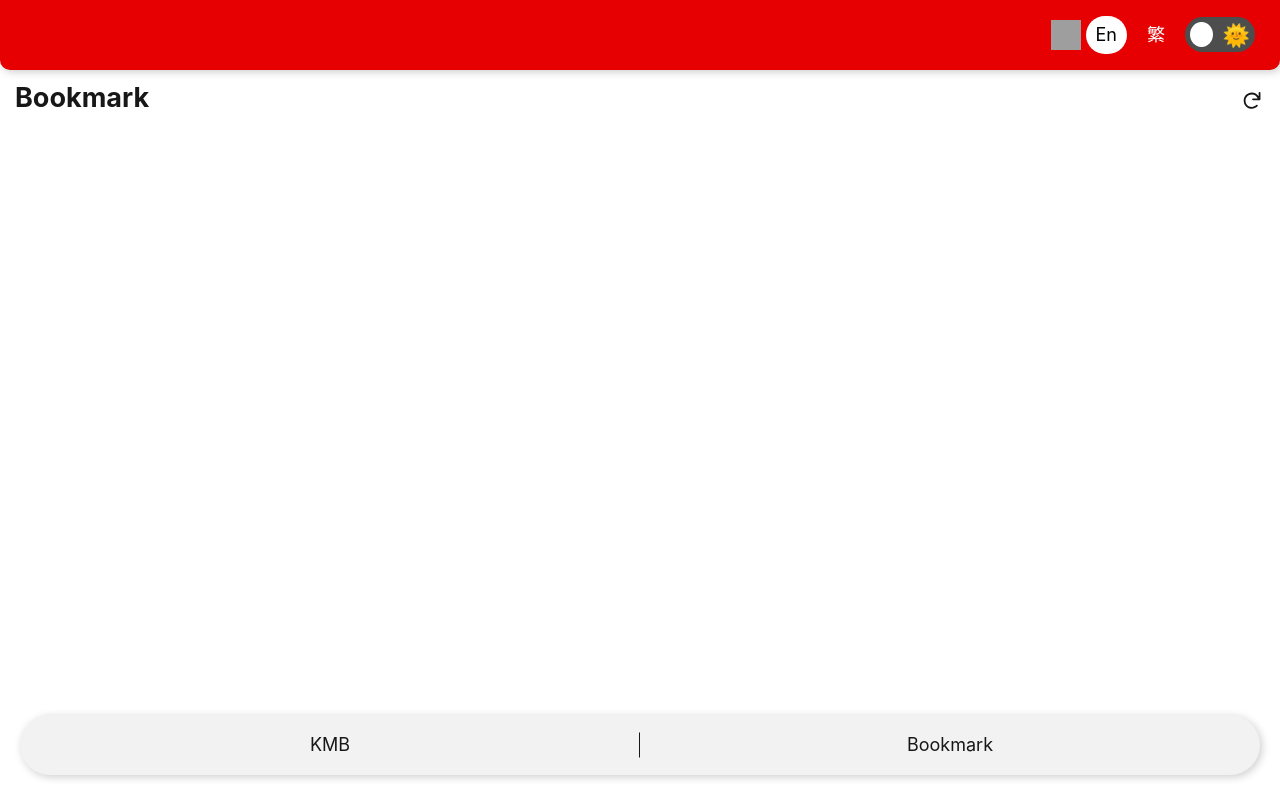
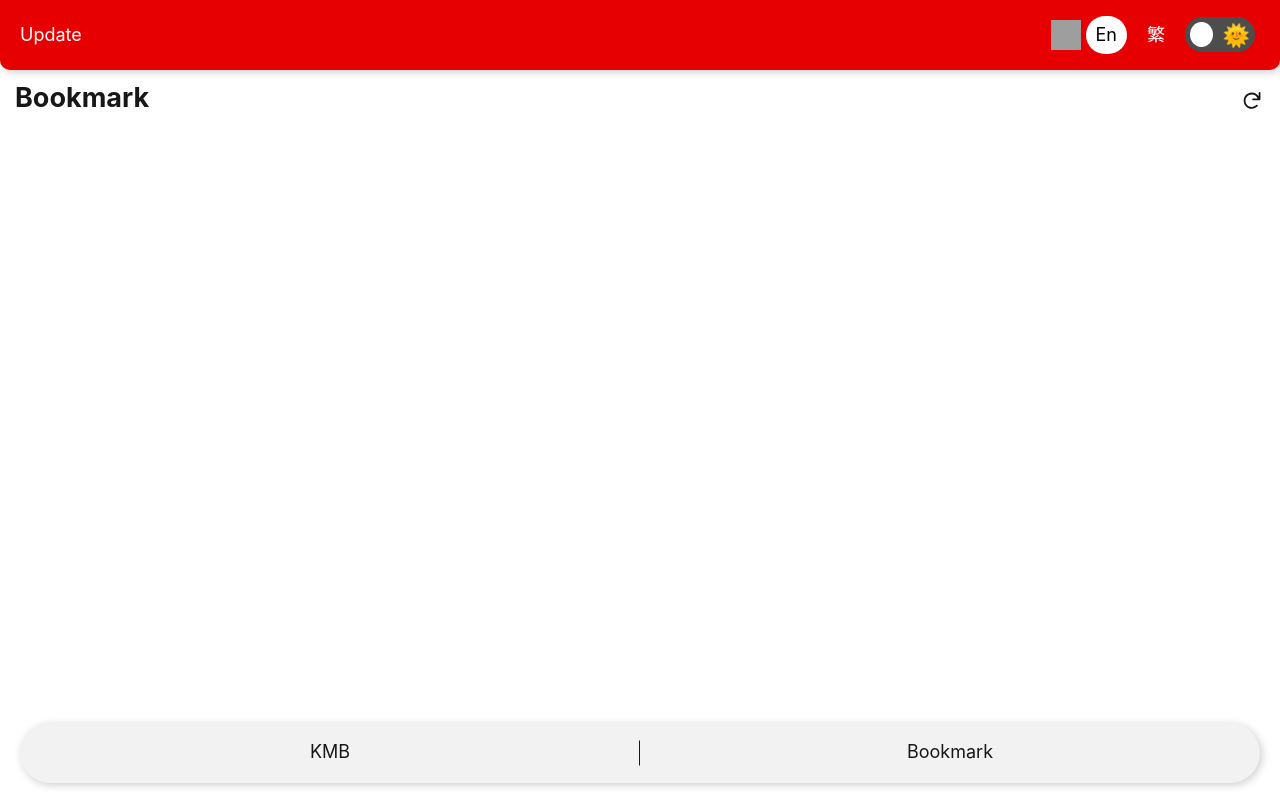
Before and after one commit to tchmhkg/nextjs-bus, a Next.js app: page /en/bookmark in a window 1280 px wide. Built offline with nearby package versions, Linux system fonts and the light colour scheme; grey boxes are pictures that could not be loaded.

Commit message:
add update routes api; ui update

```diff
--- a/components/bookmark-list.js
+++ b/components/bookmark-list.js
@@ -5,7 +5,7 @@ import styled from 'styled-components';
 const BookmarkItem = dynamic(import('~/components/bookmark-item'));
 
 const Container = styled.div`
-  margin-top: 30px;
+  margin: 30px 0 70px 0;
 `;
 
 const BookmarkList = ({ loading, list = [] }) => {
--- a/components/bottom-nav.js
+++ b/components/bottom-nav.js
@@ -5,8 +5,8 @@ import useTranslation from '~/hooks/useTranslation';
 
 const Container = styled.div`
   position: fixed;
-  bottom: calc(env(safe-area-inset-bottom) + 25px);
-  ${'' /* margin-bottom: env(safe-area-inset-bottom); */}
+  bottom: 0;
+  padding-bottom: 35px;
   width: 100vw;
   display: flex;
   align-items: center;
--- a/components/kmb/suggestion.js
+++ b/components/kmb/suggestion.js
@@ -1,7 +1,6 @@
 import React, { useState, useEffect, useCallback } from 'react';
 import styled from 'styled-components';
 import { useStorage } from '~/hooks/useStorage';
-import { BUS_ROUTES } from '~/utils/bus-routes';
 
 const Container = styled.div`
   background-color: ${(props) => props.theme.backgroundAlt};
@@ -29,7 +28,7 @@ const Suggestion = ({ input, onClickSuggestion = () => {}, clickedSuggestion = f
 
   useEffect(() => {
     const getDataFromStorage = async () => {
-      const rawData = BUS_ROUTES;//await localStorage.getItem('kmb_routes_list');
+      const rawData = localStorage['KMB_ROUTES_LIST'];
       if(rawData) {
         const dataArray = [...new Set(rawData.split(','))];
         setList(dataArray);
--- a/components/language-switcher.js
+++ b/components/language-switcher.js
@@ -2,7 +2,7 @@ import React from 'react';
 import { useRouter } from "next/router";
 import styled from "styled-components";
 import { locales, languageNames } from "~/translations/config";
-import { LanguageContext } from "~/context/LanguageContext";
+import { LanguageContext } from "~/context/language-context";
 
 const Wrapper = styled.div`
   display: flex;
--- a/components/navbar.js
+++ b/components/navbar.js
@@ -1,6 +1,8 @@
 import dynamic from 'next/dynamic';
 import React, { memo, useState } from 'react';
 import styled from 'styled-components';
+import useTranslation from '~/hooks/useTranslation';
+import { getKmbRoutes } from '~/services/kmb-service';
 // import Menu from "~/components/menu";
 const LanguageSwitcher = dynamic(import('~/components/language-switcher'));
 const ThemeSwitcher = dynamic(import('~/components/theme-switcher'));
@@ -13,16 +15,22 @@ const Container = styled.div`
   left: 0;
   display: flex;
   align-items: center;
-  justify-content: flex-end;
+  justify-content: space-between;
   height: 70px;
-  background-color: ${props => props.theme.kmbRed};
-  z-index: ${({shouldUpdateZIndex}) => shouldUpdateZIndex ? 20 : 15};
+  background-color: ${(props) => props.theme.kmbRed};
+  z-index: ${({ shouldUpdateZIndex }) => (shouldUpdateZIndex ? 20 : 15)};
   border-bottom-left-radius: 10px;
   border-bottom-right-radius: 10px;
-  box-shadow: 2px 2px 8px 0 rgba(0,0,0,0.2);
+  box-shadow: 2px 2px 8px 0 rgba(0, 0, 0, 0.2);
   @media (min-width: 768px) {
     padding-right: 15px;
   }
+`;
+
+const LeftWrapper = styled.div`
+  display: flex;
+  flex-direction: row;
+  align-items: center;
 `;
 
 const RightWrapper = styled.div`
@@ -40,9 +48,19 @@ const GitHubIconWrapper = styled.div`
   }
 `;
 
+const UpdateButton = styled.div`
+  cursor: pointer;
+  color: ${({ theme }) => theme.white};
+  margin: 0 20px;
+`;
+
 const GitHubButton = memo(() => (
   <GitHubIconWrapper>
-    <a href="https://github.com/tchmhkg/nextjs-bus" rel="noopener" target="_blank">
+    <a
+      href="https://github.com/tchmhkg/nextjs-bus"
+      rel="noopener"
+      target="_blank"
+    >
       <Image
         src="/images/github.png"
         width={30}
@@ -51,19 +69,29 @@ const GitHubButton = memo(() => (
       />
     </a>
   </GitHubIconWrapper>
-))
+));
 
 const Header = () => {
-
+  const { t } = useTranslation();
+  const updateRoutes = async () => {
+    const routes = await getKmbRoutes();
+    if (routes) {
+      window.localStorage.KMB_ROUTES_LIST = routes;
+      alert(t('Updated'));
+    }
+  };
   return (
     <Container>
+      <LeftWrapper>
+        <UpdateButton onClick={updateRoutes}>{t('Update')}</UpdateButton>
+      </LeftWrapper>
       <RightWrapper>
         <GitHubButton />
-        <LanguageSwitcher inNavbar/>
-        <ThemeSwitcher inNavbar/>
+        <LanguageSwitcher inNavbar />
+        <ThemeSwitcher inNavbar />
       </RightWrapper>
     </Container>
-  )
-}
+  );
+};
 
 export default memo(Header);
--- a/hooks/useTranslation.js
+++ b/hooks/useTranslation.js
@@ -1,5 +1,5 @@
 import { useContext } from "react";
-import { LanguageContext } from "~/context/LanguageContext";
+import { LanguageContext } from "~/context/language-context";
 import strings from "~/translations/strings";
 import { defaultLocale } from "~/translations/config";
 
--- a/pages/[lang]/bookmark.js
+++ b/pages/[lang]/bookmark.js
@@ -10,8 +10,8 @@ const Header = styled.div`
   justify-content: space-between;
   align-items: center;
   background: ${({theme}) => theme.background};
-  position: absolute;
-  top: 0;
+  position: fixed;
+  top: 70px;
   left: 0;
   width: 100%;
   padding: 20px 15px 10px 15px;
--- a/pages/_app.js
+++ b/pages/_app.js
@@ -3,7 +3,7 @@ import { AnimateSharedLayout } from 'framer-motion';
 import NProgress from 'nprogress';
 import Router from 'next/router';
 
-import { LanguageProvider } from '~/context/LanguageContext';
+import { LanguageProvider } from '~/context/language-context';
 import ThemeManager from '~/theme';
 
 Router.events.on('routeChangeStart', () => NProgress.start());
--- /dev/null
+++ b/services/kmb-service.js
@@ -0,0 +1,14 @@
+import axios from 'axios';
+
+export const getKmbRoutes = async () => {
+  try {
+    const apiRes = await axios.get('/api/bus/kmb-routes-list');
+    if (apiRes?.data?.data?.length) {
+      return apiRes?.data?.data;
+    }
+    return false;
+  } catch (error) {
+    console.error(error?.response?.data);
+    return false;
+  }
+};
--- a/translations/strings.js
+++ b/translations/strings.js
@@ -29,6 +29,8 @@ const strings = {
     "It's empty here.": "It's empty here.",
     "Routes": "Routes",
     "Bus stops": "Bus stops",
+    "Update": "Update",
+    "Updated": "Updated",
   },
   zh: {
     "Back to home": "回到首頁",
@@ -60,6 +62,8 @@ const strings = {
     "It's empty here.": "你的列表為空",
     "Routes": "路線",
     "Bus stops": "巴士站",
+    "Update": "更新",
+    "Updated": "更新成功",
   },
 };
 
```
Also changed, not shown: pages/[lang]/index.js (+21 -16 lines), context/language-context.js (renamed from context/LanguageContext.js).
